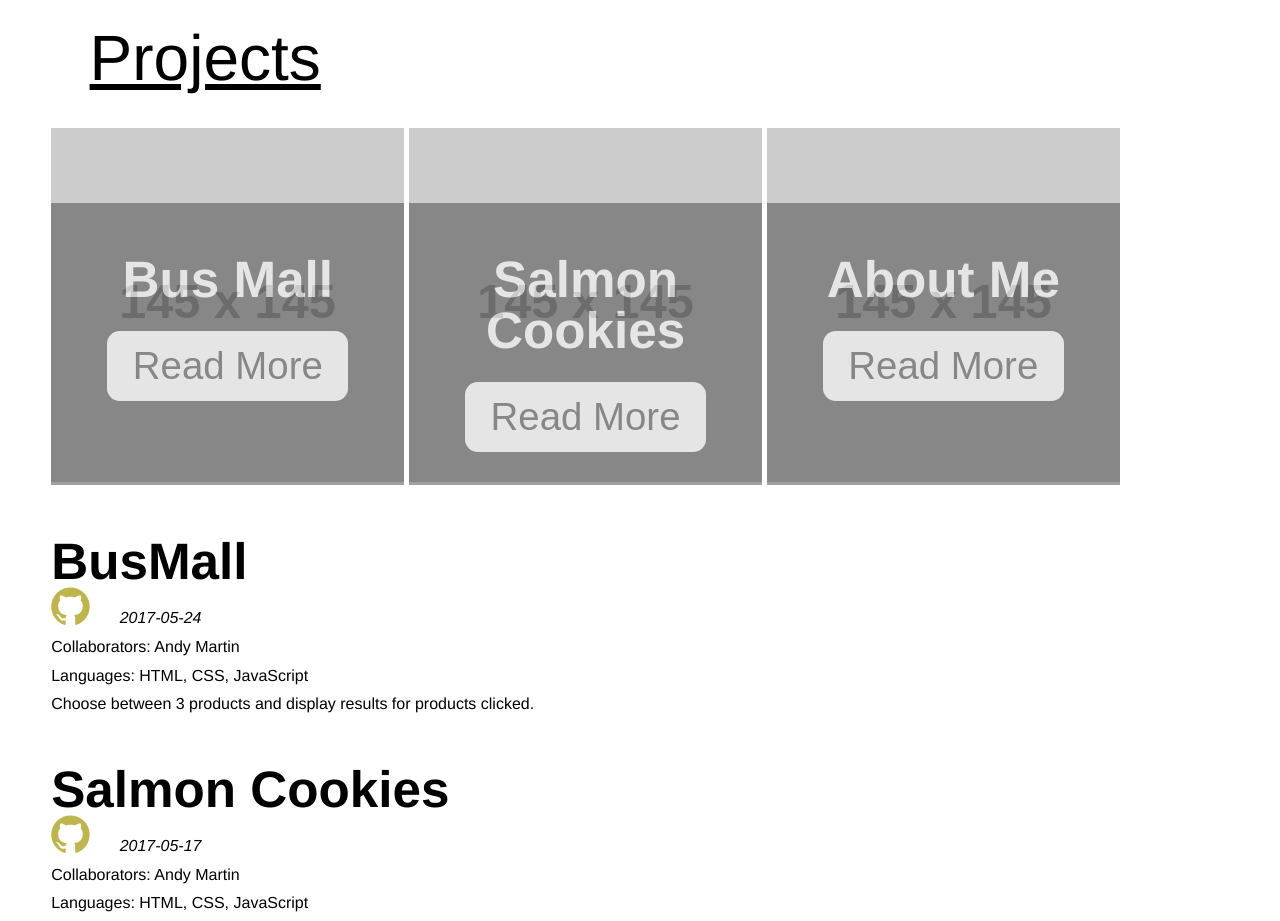
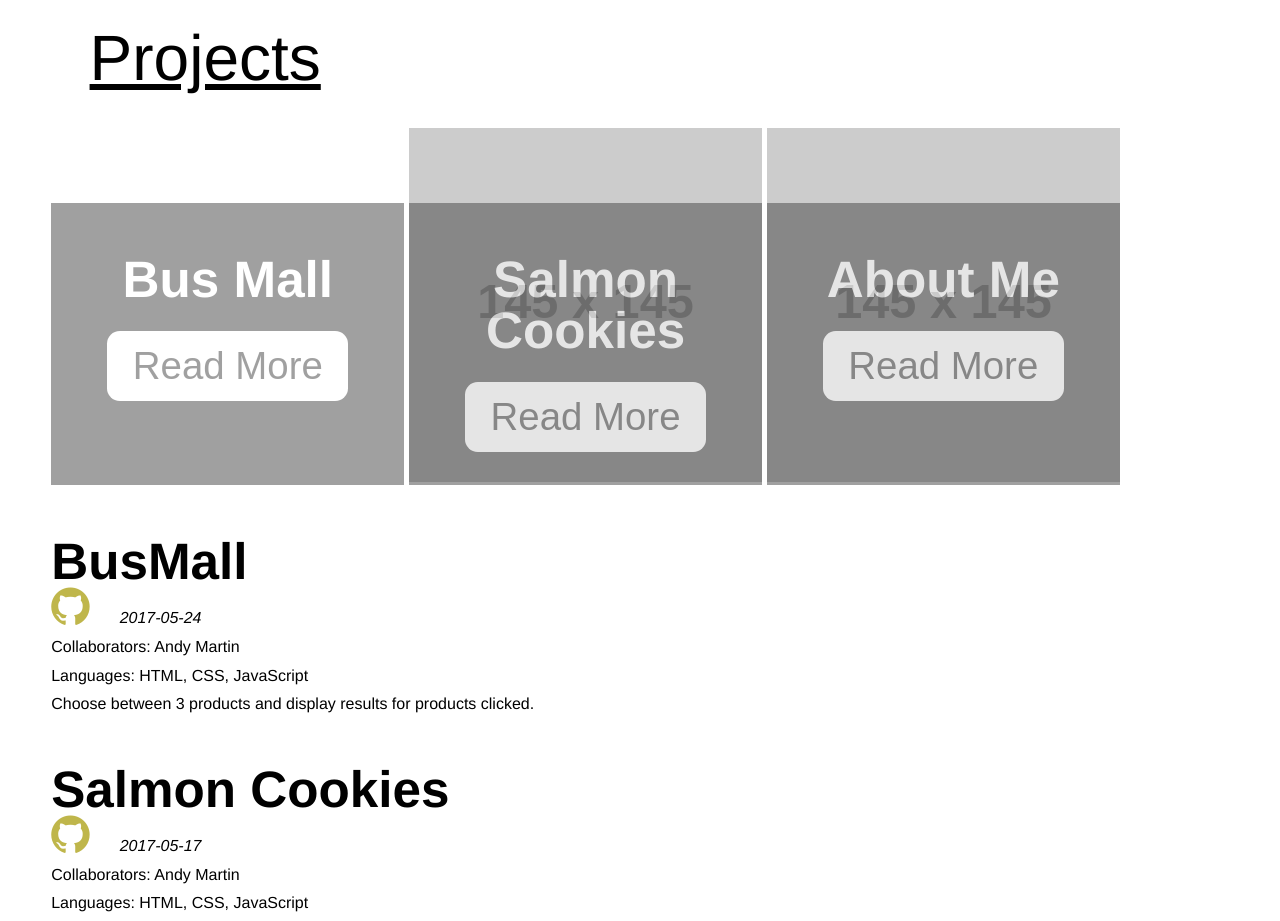
Before and after one commit to nickjaz/portfolio, a plain HTML site: page index.html in a window 1280 px wide. Shown: the part 1240-2161 px from the top of the page. Drawn offline with nearby package versions, Linux system fonts and the light colour scheme; placeholder pictures from the web are drawn by us; files whose address does not match are found by name.

```diff
--- a/index.html
+++ b/index.html
@@ -67,7 +67,7 @@
         <h2>Projects</h2>
 
         <div class="sub_project">
-          <img src="http://placehold.it/145x145" alt="">
+          <img src="" alt="">
 
           <div class="project_banner">
             <h3>Bus Mall</h3>
```
